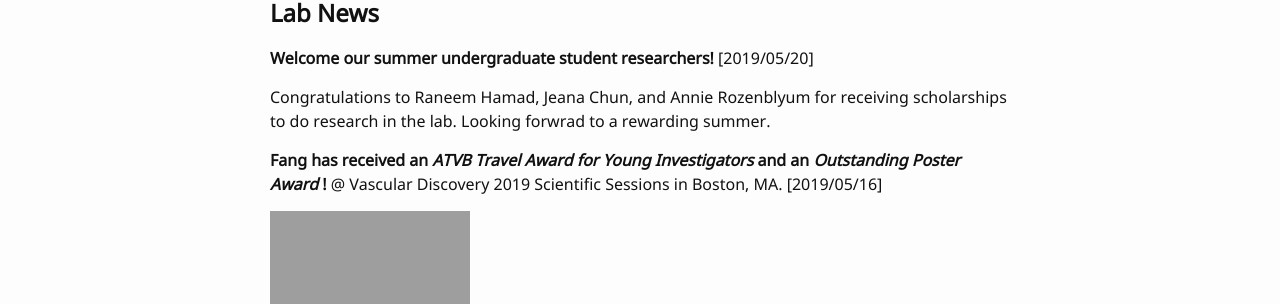
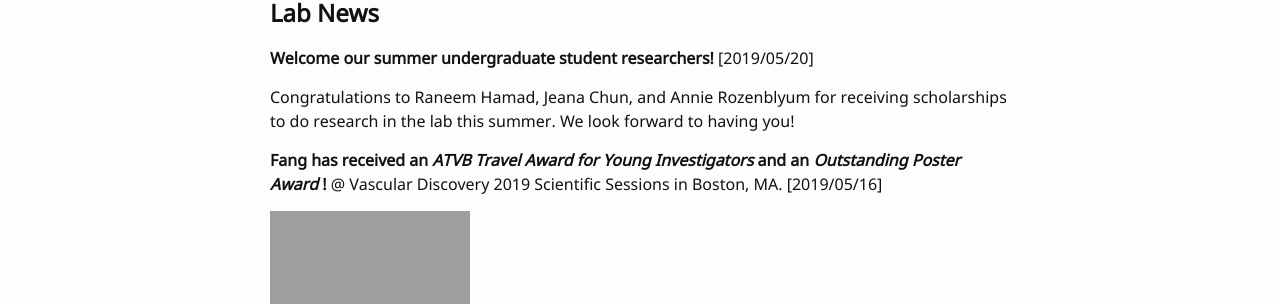
Before and after one commit to hanruizhang/zhanglab, a Jekyll site: the page built from 5_News.md, in a window 1280 px wide. Shown: the part 284-588 px from the top of the page. Built offline with Jekyll 4.4.1, drawn with Linux system fonts in a browser that asks for light colours.

Commit message:
Update 5_News.md

```diff
--- a/5_News.md
+++ b/5_News.md
@@ -11,8 +11,7 @@ nav: true
 
 ## **Lab News**
 #### **Welcome our summer undergraduate student researchers!** [2019/05/20]
-Congratulations to Raneem Hamad, Jeana Chun, and Annie Rozenblyum for receiving scholarships to do research in the lab. Looking forwrad to a rewarding summer.
-
+Congratulations to Raneem Hamad, Jeana Chun, and Annie Rozenblyum for receiving scholarships to do research in the lab this summer. We look forward to having you!
 #### **Fang has received an _ATVB Travel Award for Young Investigators_ and an _Outstanding Poster Award_ !** @ Vascular Discovery 2019 Scientific Sessions in Boston, MA. [2019/05/16]
 <img src="{{ '/images/2019ATVB_TravelAward.jpg' | absolute_url }}" alt="2019ATVB_TravelAward" width="200">
 
```
